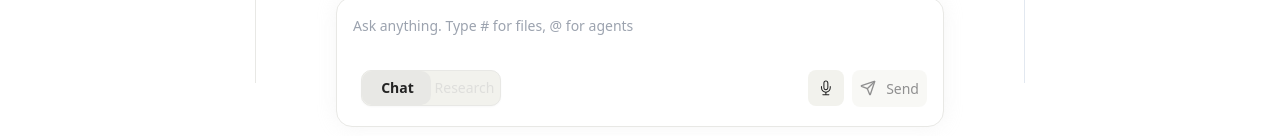
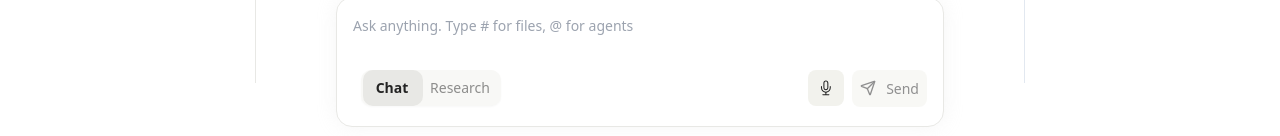
Before and after one commit to mmalakhov777/nextjs-tutor-app, a Next.js app: page /home in a window 1280 px wide. Shown: the part 661-797 px from the top of the page. Built offline with nearby package versions, Linux system fonts and the light colour scheme.

Commit message:
Refine slider toggle design: content-based sizing, improved colors, remove borders

```diff
--- a/src/components/chat/ChatInput.tsx
+++ b/src/components/chat/ChatInput.tsx
@@ -1138,36 +1138,39 @@ export function ChatInput({
               style={{
                 minWidth: 140,
                 height: 36,
-                background: '#F2F2ED',
+                background: '#F8F8F6',
                 borderRadius: 10,
                 boxShadow: '0 1px 2px rgba(0,0,0,0.03)',
-                border: '1px solid #E8E8E5',
+                border: 'none',
                 padding: 2,
               }}
             >
-              {/* Sliding background */}
+              {/* Sliding background - now with dynamic width/positioning */}
               <div
-                className="absolute top-0 left-0 h-full w-1/2 transition-all duration-200"
+                className="absolute top-0 left-0 h-full transition-all duration-200"
                 style={{
-                  transform: mode === 'chat' ? 'translateX(0%)' : 'translateX(100%)',
+                  transform: mode === 'chat' ? 'translateX(0)' : 'translateX(100%)',
                   background: '#E8E8E5',
                   borderRadius: 10,
-                  width: '50%',
+                  width: mode === 'chat' ? 'calc(50% - 10px)' : 'calc(50% + 10px)', /* Adjusting for text length difference */
+                  left: mode === 'chat' ? '2px' : '50%',
                   zIndex: 1,
                 }}
               />
-              {/* Chat option */}
+              {/* Chat option - now with content-based width */}
               <div
-                className="flex-1 z-10 flex items-center justify-center cursor-pointer text-sm font-medium"
+                className="z-10 flex items-center justify-center cursor-pointer text-sm font-medium"
                 style={{
+                  width: 'calc(50% - 10px)', /* Make Chat button smaller */
                   height: '100%',
-                  color: mode === 'chat' ? '#232323' : '#CBCBCB',
+                  color: '#232323',
                   fontWeight: mode === 'chat' ? 600 : 500,
                   opacity: mode === 'chat' ? 1 : 0.5,
                   background: 'transparent',
                   transition: 'color 0.2s, opacity 0.2s',
                   position: 'relative',
                   userSelect: 'none',
+                  padding: '0 10px',
                 }}
                 onClick={() => !disabled && onModeChange('chat')}
                 aria-pressed={mode === 'chat'}
@@ -1176,18 +1179,20 @@ export function ChatInput({
               >
                 Chat
               </div>
-              {/* Research option */}
+              {/* Research option - now with content-based width */}
               <div
-                className="flex-1 z-10 flex items-center justify-center cursor-pointer text-sm font-medium"
+                className="z-10 flex items-center justify-center cursor-pointer text-sm font-medium"
                 style={{
+                  width: 'calc(50% + 10px)', /* Make Research button larger */
                   height: '100%',
-                  color: mode === 'research' ? '#232323' : '#CBCBCB',
+                  color: '#232323',
                   fontWeight: mode === 'research' ? 600 : 500,
                   opacity: mode === 'research' ? 1 : 0.5,
                   background: 'transparent',
                   transition: 'color 0.2s, opacity 0.2s',
                   position: 'relative',
                   userSelect: 'none',
+                  padding: '0 10px',
                 }}
                 onClick={() => !disabled && onModeChange('research')}
                 aria-pressed={mode === 'research'}
```
